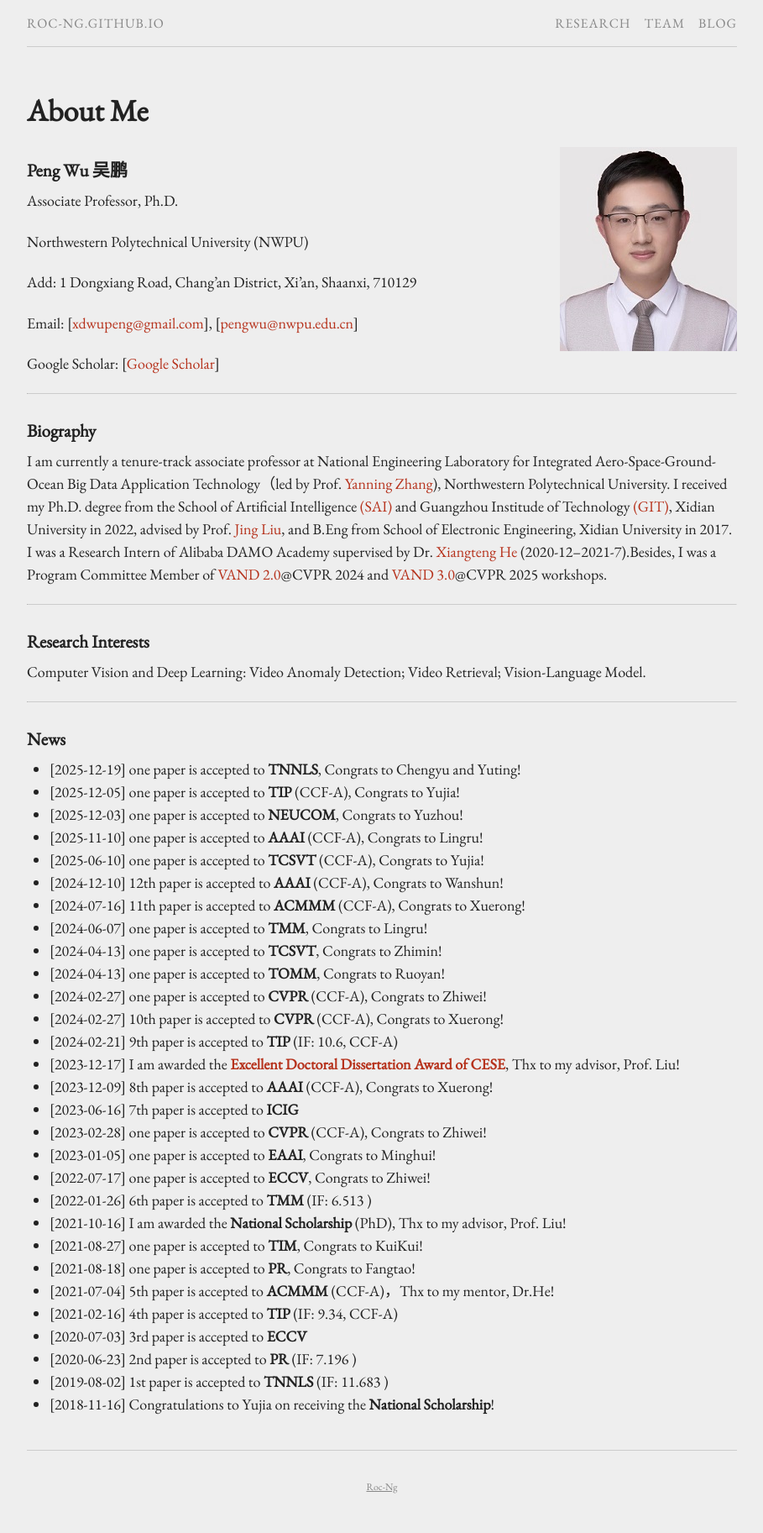
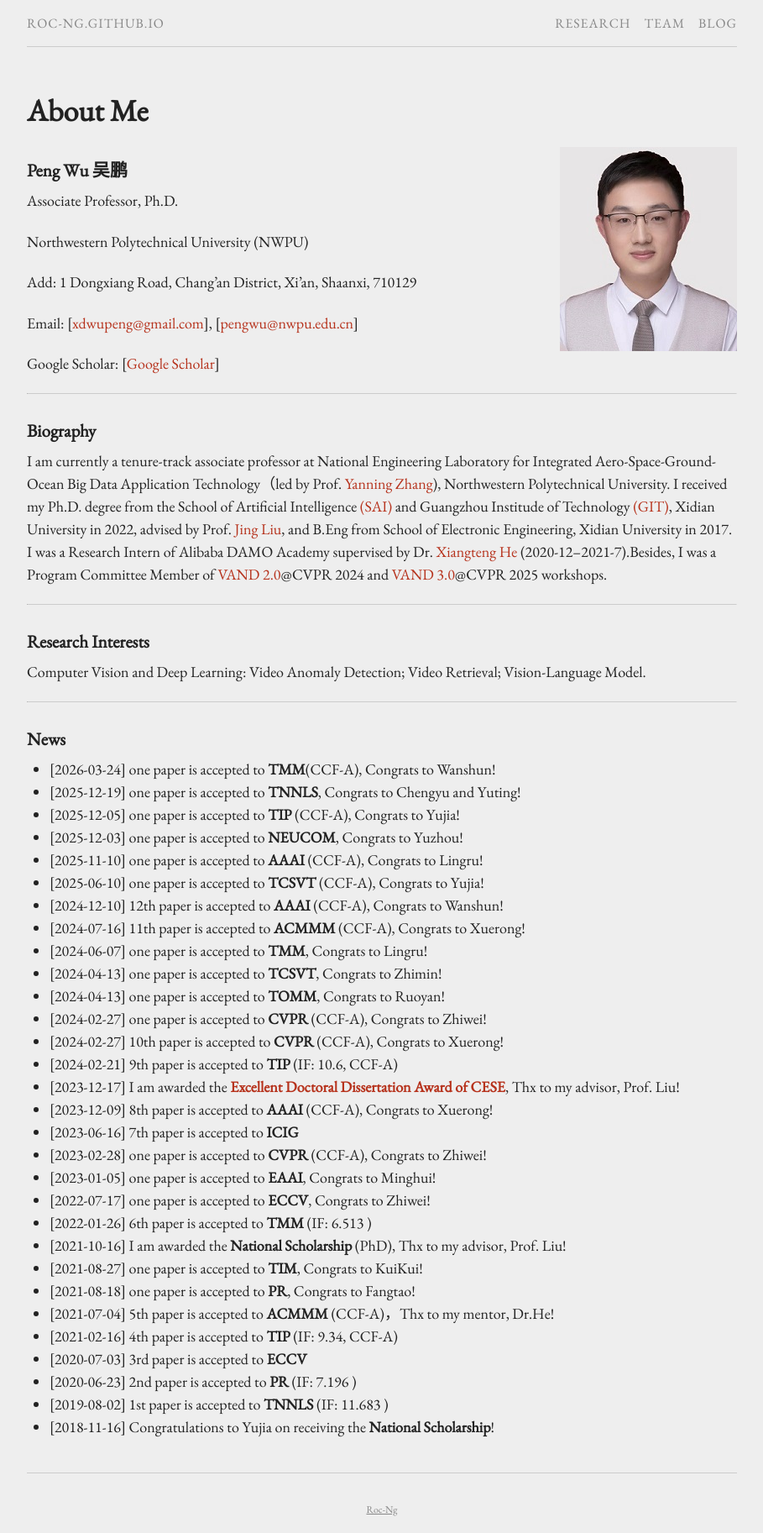
Before and after one commit to Roc-Ng/Roc-Ng.github.io, a Jekyll site: the page built from index.md, in a window 1280 px wide. Shown: the whole page at 84% size, without its empty margins (185-1094 px from the left). Built offline with Jekyll 4.4.1, drawn with Linux system fonts in a browser that asks for light colours; before the commit the page ends 1798 px from its top, so only the background shows below that.

Commit message:
Update index.md

```diff
--- a/index.md
+++ b/index.md
@@ -33,6 +33,7 @@
 ------
 
 ### News
++ [2026-03-24]  one paper is accepted to **TMM**(CCF-A), Congrats to Wanshun!
 + [2025-12-19]  one paper is accepted to **TNNLS**, Congrats to Chengyu and Yuting!
 + [2025-12-05]  one paper is accepted to **TIP** (CCF-A), Congrats to Yujia!
 + [2025-12-03]  one paper is accepted to **NEUCOM**, Congrats to Yuzhou!
```
